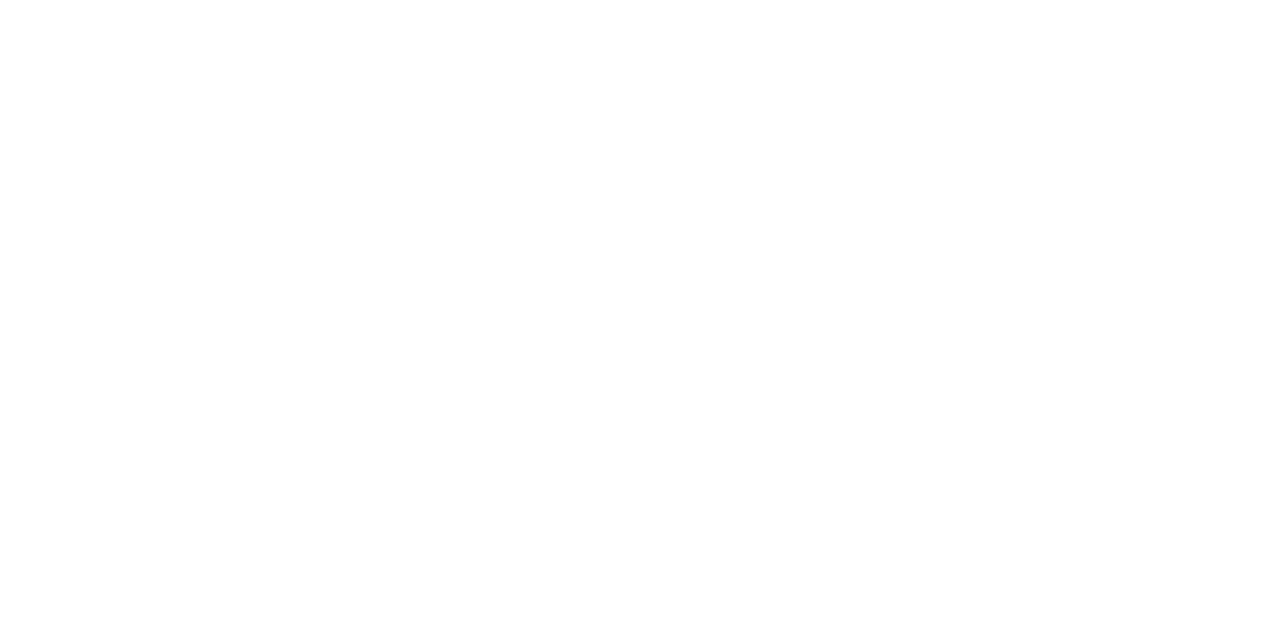
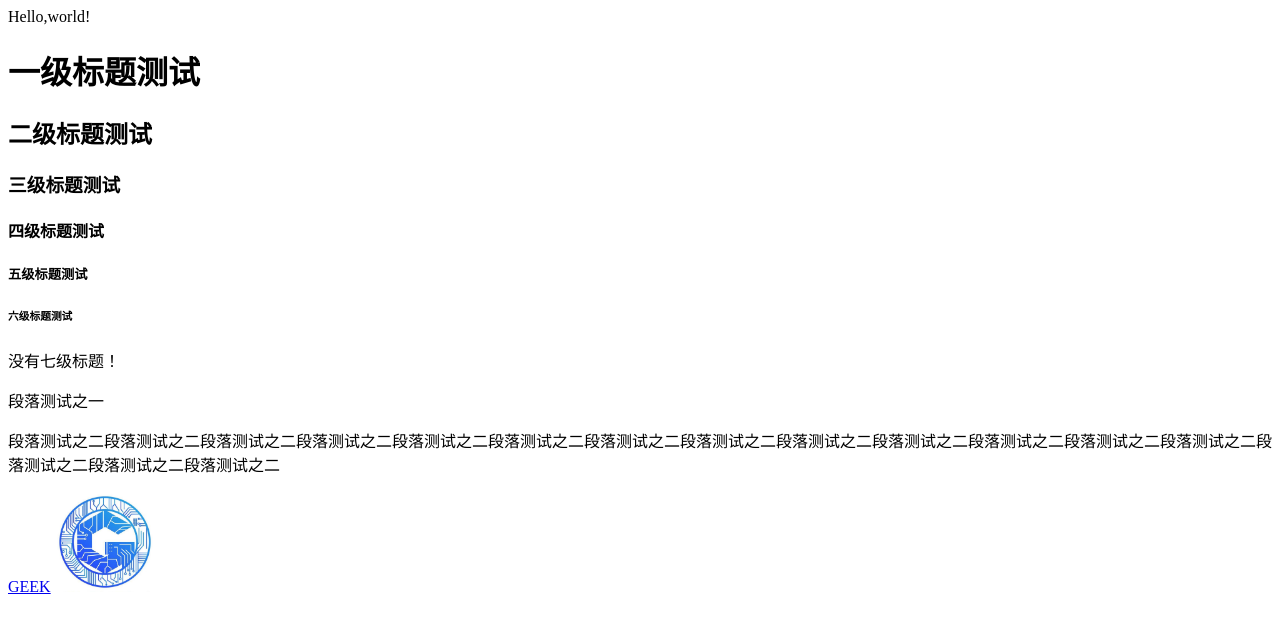
Before and after one commit to BurnedChocolate/Tasks, a plain HTML site: page HTML demo/firsttest.html in a window 1280 px wide. Drawn offline with Linux system fonts and the light colour scheme.

Commit message:
commit 2

```diff
--- a/HTML demo/firsttest.html
+++ b/HTML demo/firsttest.html
@@ -5,6 +5,18 @@
         <title>Document</title>
     </head>
     <body>
+        Hello,world!
+        <h1>一级标题测试</h1>
+        <h2>二级标题测试</h2>
+        <h3>三级标题测试</h3>
+        <h4>四级标题测试</h4>
+        <h5>五级标题测试</h5>
+        <h6>六级标题测试</h6>
+        <h7>没有七级标题！</h7>
+        <p>段落测试之一</p>
+        <p>段落测试之二段落测试之二段落测试之二段落测试之二段落测试之二段落测试之二段落测试之二段落测试之二段落测试之二段落测试之二段落测试之二段落测试之二段落测试之二段落测试之二段落测试之二段落测试之二</p>
+        <a href="https://itawenya.cn">GEEK</a>
+        <img src="./geek.jpg" alt="该图片不可用" width="100" height="100">
 
     </body>
 </html>
```
Also changed, not shown: HTML demo/geek.jpg (added), 阶段3笔记/pictures/first test.jpg (added), 阶段3笔记/pictures/图片不可用.jpg (added), 阶段3笔记/pictures/标题等操作截图一览.jpg (added), 阶段3笔记/pictures/路径img.jpg (added), 1 other file.
